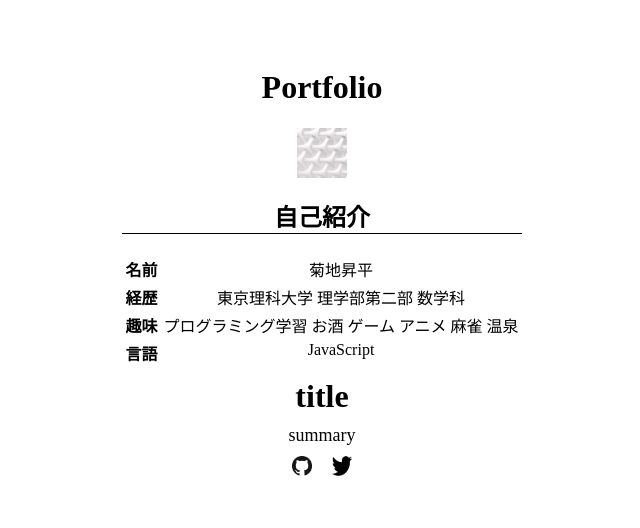
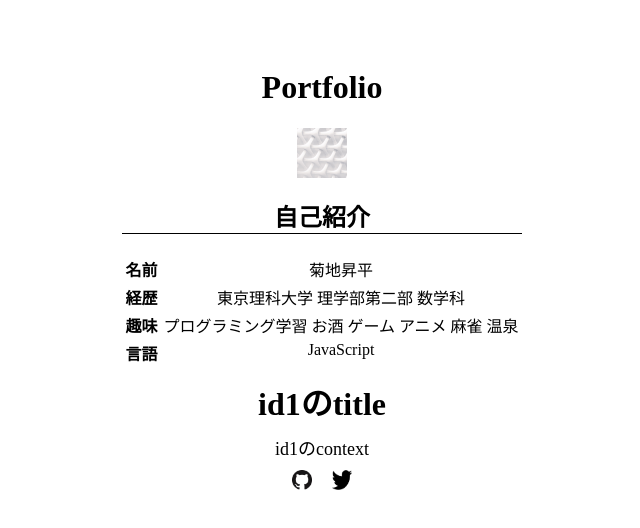
Before and after one commit to skikuchi7329/Portfolio, a Next.js app: page / in a window 1280 px wide. Shown: the top 528 px of the page, without its empty margins (318-958 px from the left). Built offline with nearby package versions, Linux system fonts and the light colour scheme.

Commit message:
feat: Add dummyData articles

```diff
--- a/src/components/Articles/index.styled.tsx
+++ b/src/components/Articles/index.styled.tsx
@@ -7,9 +7,13 @@
   .title {
     margin: 10px auto;
   }
-  .summary {
+  .content {
     margin: 10px auto;
     font-size: 18px;
+  }
+  a {
+    text-decoration: none;
+    color: black;
   }
 `;
 
--- a/src/components/Articles/index.tsx
+++ b/src/components/Articles/index.tsx
@@ -1,11 +1,13 @@
+import Link from "next/link";
 import  StyledArticles  from "./index.styled";
+import {dummyData} from "../../pages/posts/[id]/index";
 
 
 const Articles = () => {
   return (
     <StyledArticles>
-      <h1 className="title">title</h1>
-      <p className="summary">summary</p>
+      <h1 className="title"><Link href="/posts/1">{dummyData[1].title}</Link></h1>
+      <p className="content">{dummyData[1].content}</p>
     </StyledArticles>
   )
 }
--- a/src/pages/posts/[id]/index.tsx
+++ b/src/pages/posts/[id]/index.tsx
@@ -26,7 +26,7 @@
   }
 }
 
-const dummyData = {
+export const dummyData = {
   1:{
     title: 'id1のtitle',
     content: 'id1のcontext',
@@ -43,4 +43,4 @@
 }
 
 
-export default Post
+export default Post;
```
